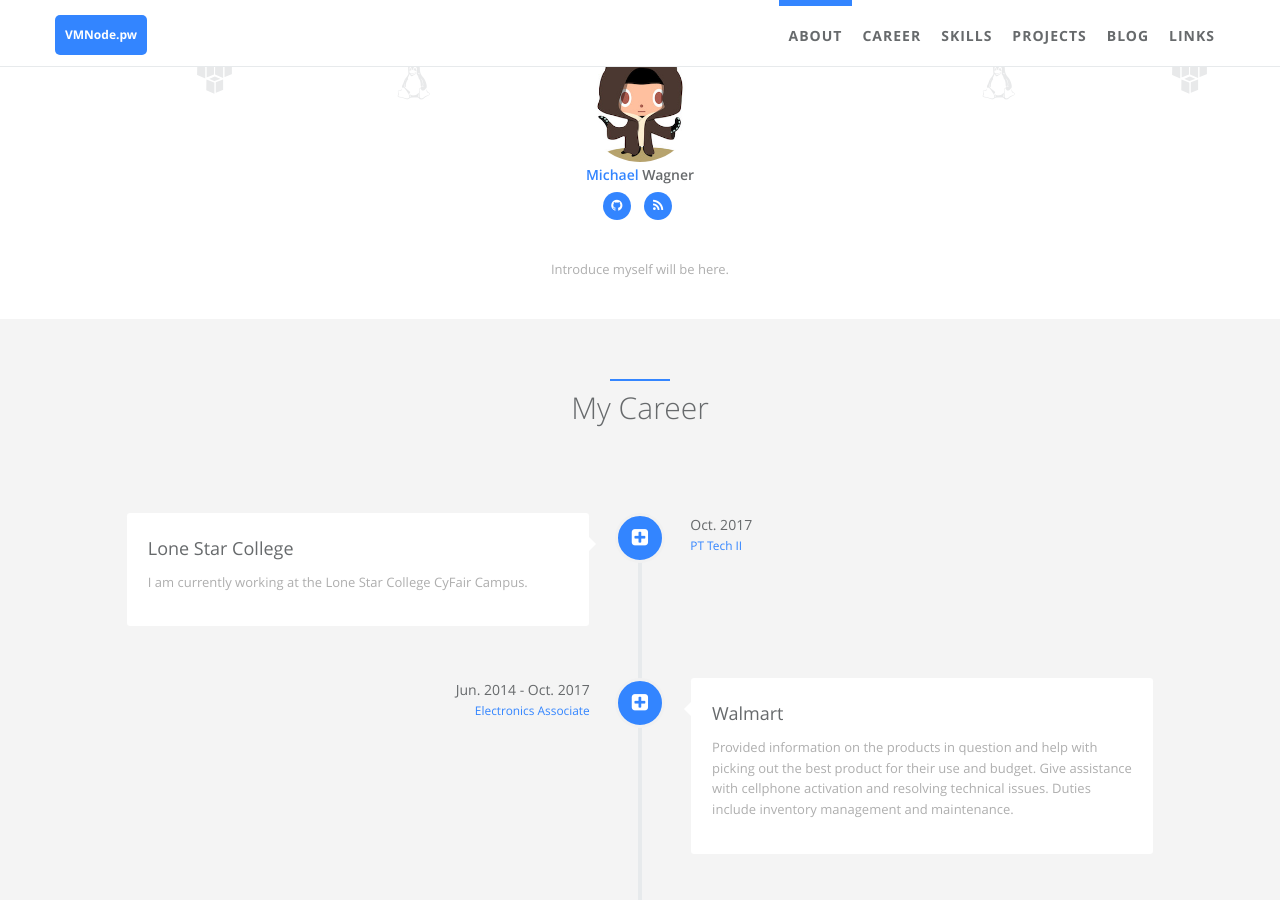
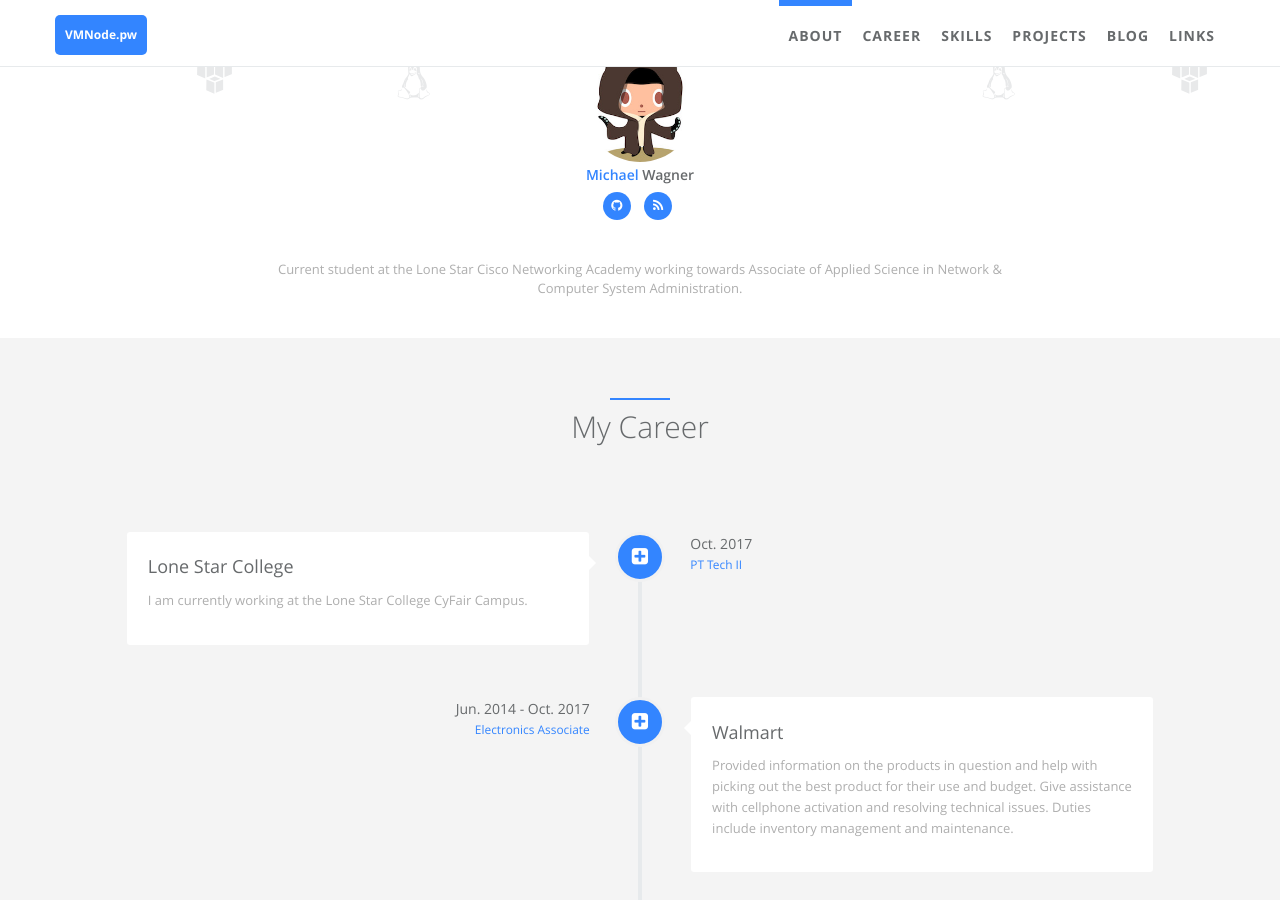
Before and after one commit to miwagner1/miwagner1.github.io, a Jekyll site: the page built from index.html, in a window 1280 px wide and 900 px high, scrolled down 563 px. Built offline with Jekyll 4.4.1, drawn with Linux system fonts in a browser that asks for light colours.

Commit message:
Update _config.yml

```diff
--- a/_config.yml
+++ b/_config.yml
@@ -28,7 +28,7 @@
   skill_icon2:
     - name: fa-linux
     - name: icon-apache
-  desc: Introduce myself will be here.  # Describe yourself.
+  desc: Current student at the Lone Star Cisco Networking Academy working towards Associate of Applied Science in Network & Computer System Administration.  # Describe yourself.
 
 # comment
 #disqus:  # if you wanna comment feature, go to https://disqus.com/ to get your configuration; if not, comment following two lines.
```
